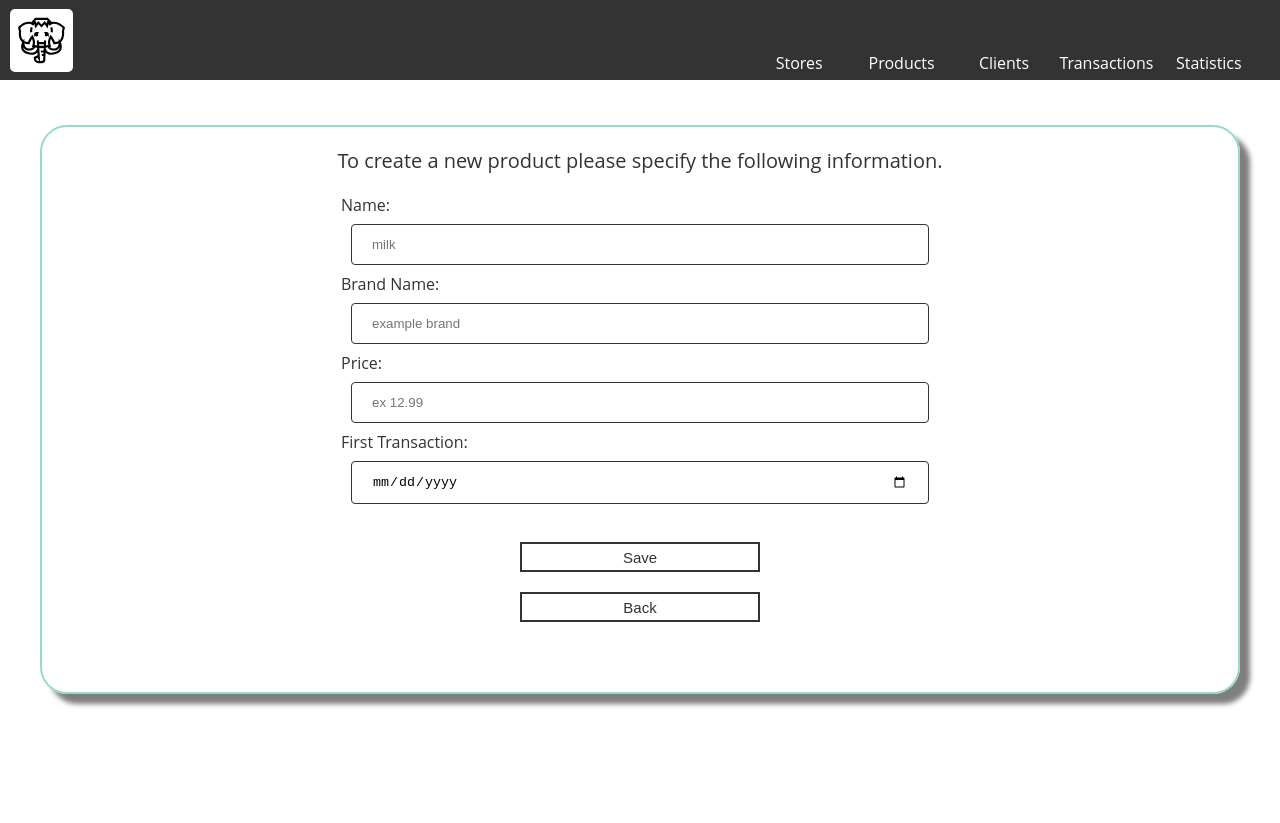
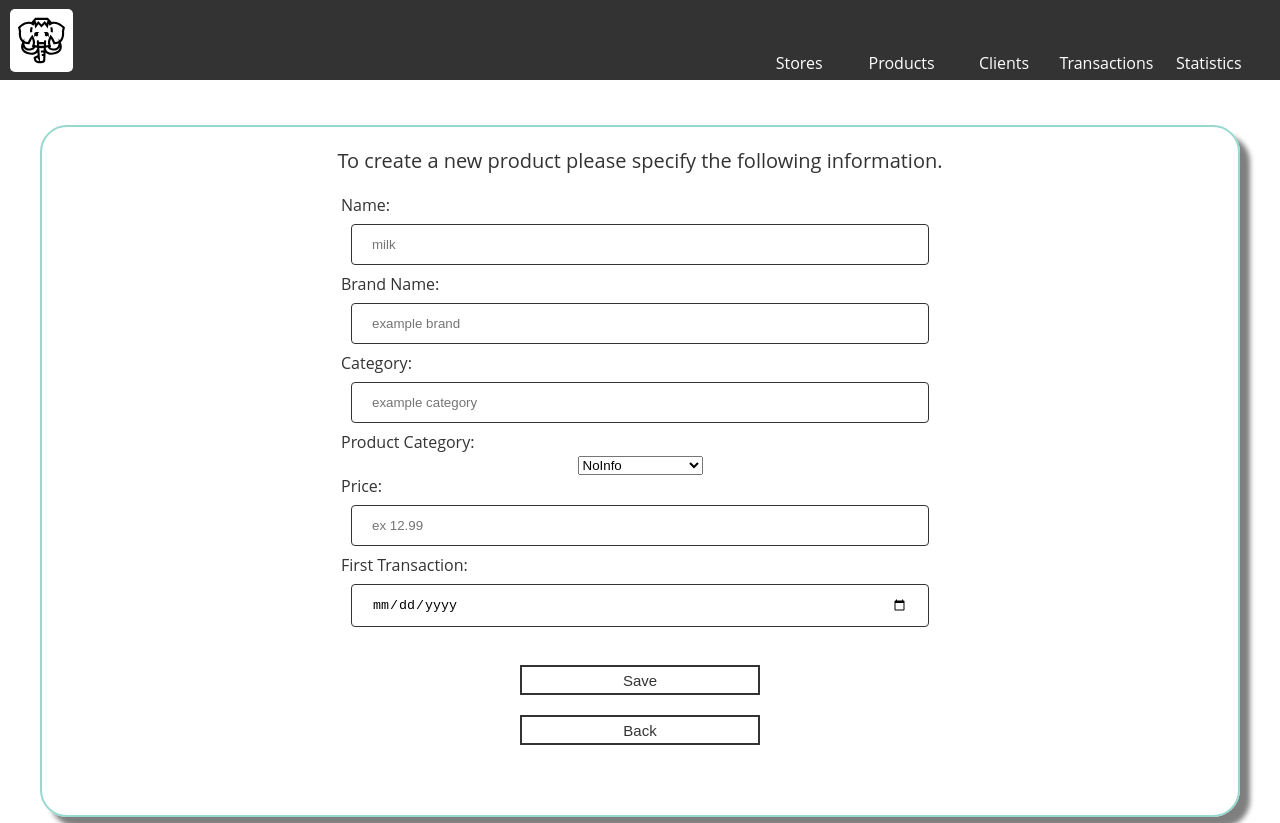
Before and after one commit to thomasDoukas/FrontEnd-db2020, a React app: page /AddProduct in a window 1280 px wide. Shown: the top 823 px of the page. Built offline with nearby package versions, Linux system fonts and the light colour scheme.

Commit message:
fixxed add product form

```diff
--- a/src/containers/Products/AddProduct/AddProduct.js
+++ b/src/containers/Products/AddProduct/AddProduct.js
@@ -15,6 +15,7 @@ class AddProduct extends Component {
             price: null,
             name: null,
             brand_name: null,
+            category_id: 0,
             first_transaction: null
         }
     }
@@ -29,6 +30,8 @@ class AddProduct extends Component {
             alert("Oops! To create a product you must specify all parameters.");
         else if (data.price <= 0)
             alert("Oops! Invalid product price");
+        else if ( data.category_id === 0)
+            alert("Oops! You have not selected a category")
         else {
             axios.post('/products', data)
                 .then(res => {
@@ -73,6 +76,26 @@ class AddProduct extends Component {
                         </div>
 
                         <div>
+                            <label>Category: </label>
+                            <br />
+                            <input type="text" placeholder={"example category"} name="category_id" onChange={this.changeHandler} />
+                        </div>
+
+                        <div>
+                            <label>Product Category: </label>
+                            <br />
+                            <select name="category_id" onChange={this.changeHandler} value={0}>
+                                <option value={0}> NoInfo </option>
+                                <option value={2}> Dairy and Frozen </option>
+                                <option value={3}> Drinks </option>
+                                <option value={1}> Fresh </option>
+                                <option value={5}> Household </option>
+                                <option value={4}> Personal </option>
+                                <option value={6}> Pet </option>
+                            </select>
+                        </div>
+
+                        <div>
                             <label>Price: </label>
                             <br />
                             <input type="number" maxLength={5} placeholder={"ex 12.99"} name="price" onChange={this.changeHandler} />
```
